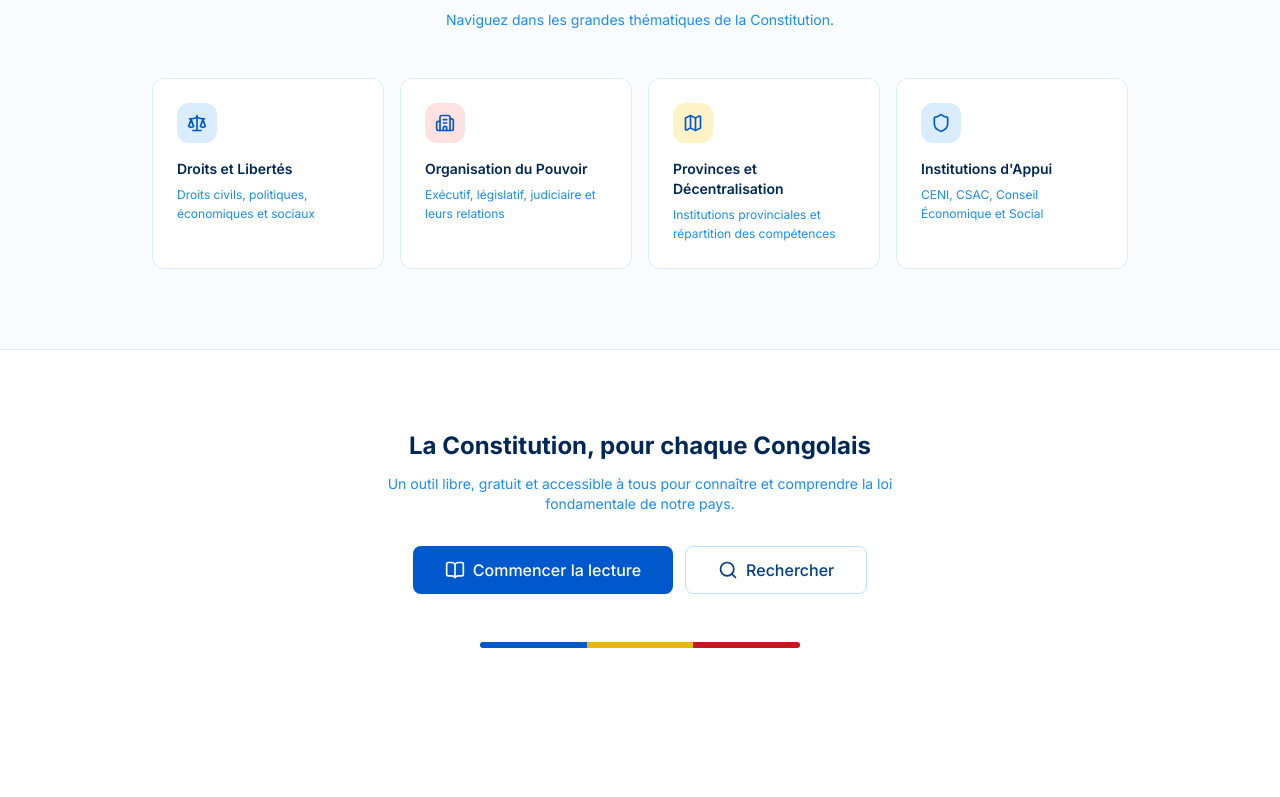
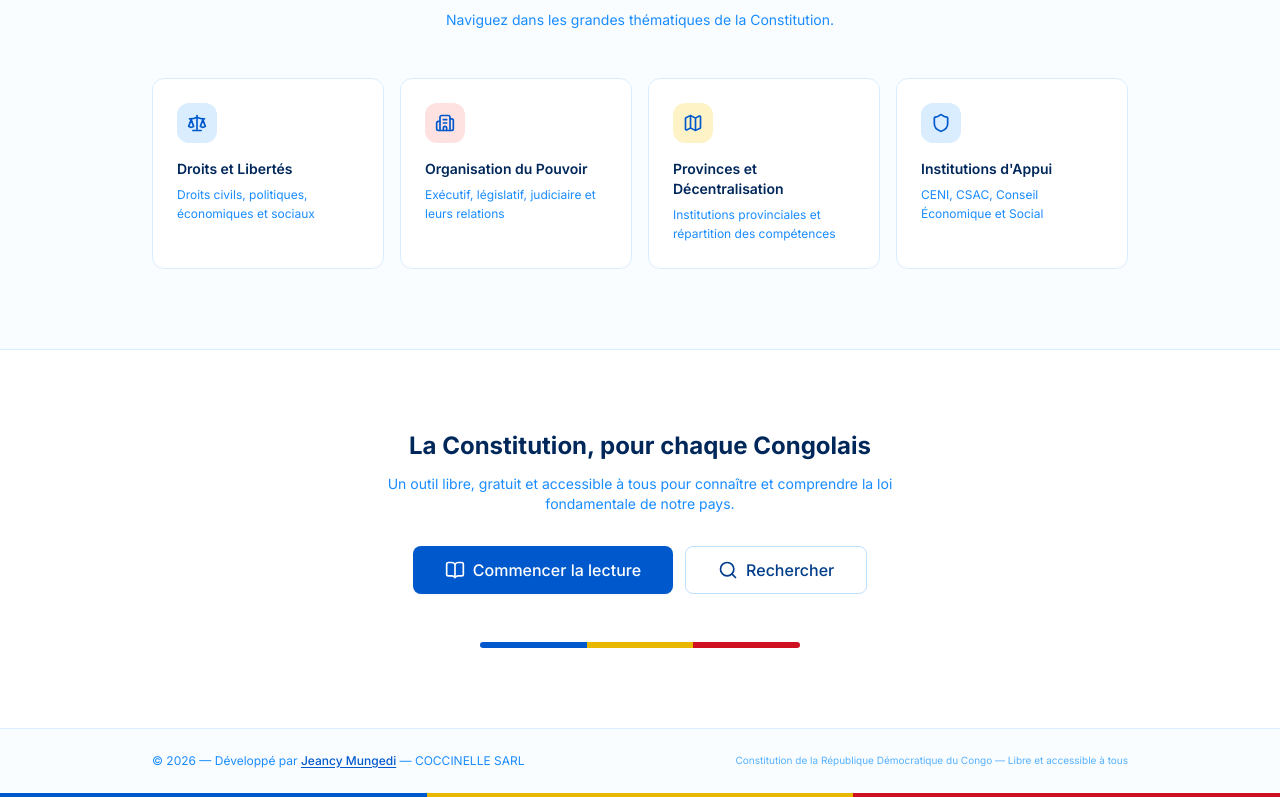
Before and after one commit to jkmpro9/constitution_rdc, a Next.js app: page / in a window 1280 px wide. Shown: the part 2069-2866 px from the top of the page. Before the commit the page ends 2797 px from the top, so only its background shows below. Built offline with nearby package versions, Linux system fonts and the light colour scheme.

Commit message:
Footer: copyright 2026 Jeancy Mungedi - COCCINELLE SARL, lien coccinelledrc.com

```diff
--- a/src/app/page.tsx
+++ b/src/app/page.tsx
@@ -355,6 +355,33 @@ export default function HomePage() {
           <div className="flex-1 bg-rdc-red-500" />
         </div>
       </section>
+
+      {/* Footer / Copyright */}
+      <footer className="border-t border-rdc-blue-100 bg-rdc-blue-50/30">
+        <div className="max-w-5xl mx-auto px-6 py-6 flex flex-col sm:flex-row items-center justify-between gap-2">
+          <p className="text-xs text-rdc-blue-500">
+            &copy; 2026 — Développé par{" "}
+            <a
+              href="https://coccinelledrc.com"
+              target="_blank"
+              rel="noopener noreferrer"
+              className="font-medium text-rdc-blue-700 hover:text-rdc-blue-900 underline underline-offset-2 transition-colors"
+            >
+              Jeancy Mungedi
+            </a>{" "}
+            — COCCINELLE SARL
+          </p>
+          <p className="text-[10px] text-rdc-blue-400">
+            Constitution de la République Démocratique du Congo — Libre et accessible à tous
+          </p>
+        </div>
+        {/* Mini bandeau drapeau */}
+        <div className="h-1 w-full flex">
+          <div className="flex-1 bg-rdc-blue-700" />
+          <div className="flex-1 bg-rdc-yellow-500" />
+          <div className="flex-1 bg-rdc-red-500" />
+        </div>
+      </footer>
     </div>
   );
 }
```
